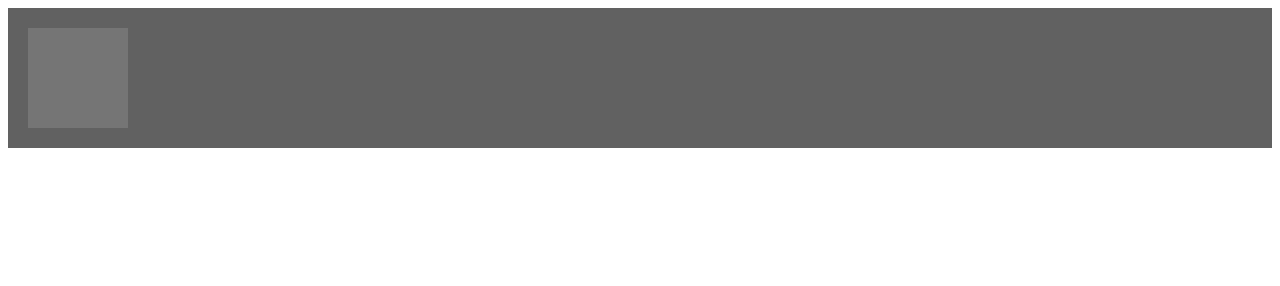
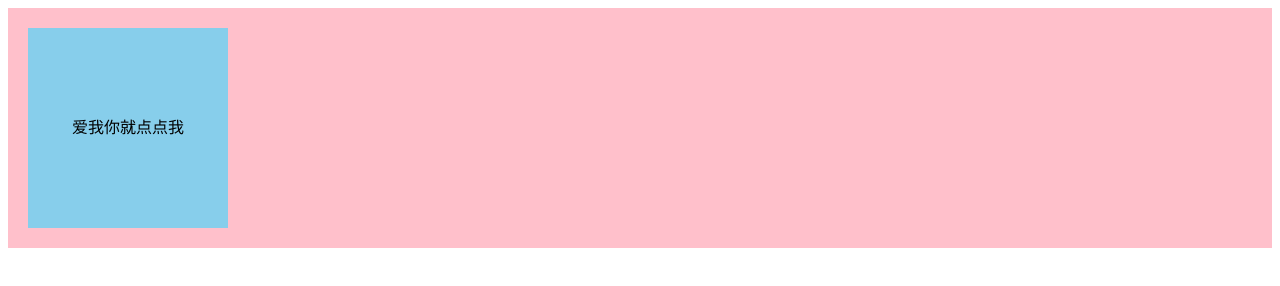
Before and after one commit to muyeyong/-algorithm-javascript, a website: page 其它/宏任务、微任务/index.html in a window 1280 px wide. Drawn offline with Linux system fonts and the light colour scheme.

Commit message:
2020/06/17

```diff
--- a/其它/宏任务、微任务/index.html
+++ b/其它/宏任务、微任务/index.html
@@ -8,13 +8,15 @@
   <style>
     #outer {
       padding: 20px;
-      background: #616161;
+      background: pink;
     }
 
     #inner {
-      width: 100px;
-      height: 100px;
-      background: #757575;
+      width: 200px;
+      height: 200px;
+      line-height: 200px;
+      text-align: center;
+      background: skyblue;
     }
   </style>
   <title>宏任务、微任务</title>
@@ -22,7 +24,7 @@
 
 <body>
   <div id="outer">
-    <div id="inner"></div>
+    <div id="inner">爱我你就点点我</div>
   </div>
 </body>
 
--- a/其它/宏任务、微任务/node.js
+++ b/其它/宏任务、微任务/node.js
@@ -27,8 +27,3 @@ setTimeout( () => {
 Promise.resolve(5).then(() => console.log(5))
 
 console.log(2)
-
-
-
-setTimeout(() => console.log('setTimeout'))
-setImmediate(() => console.log('setImmediate'))
```
